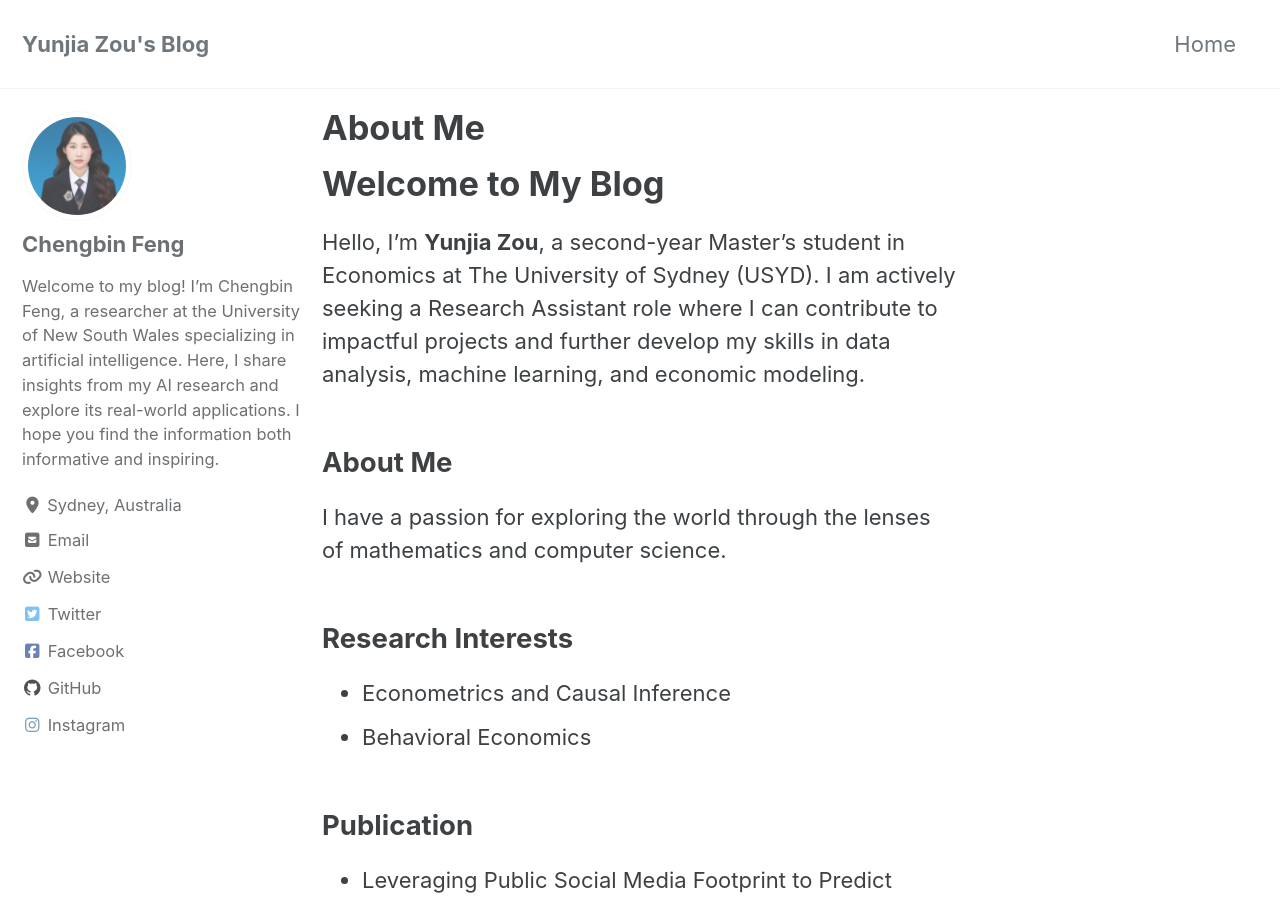
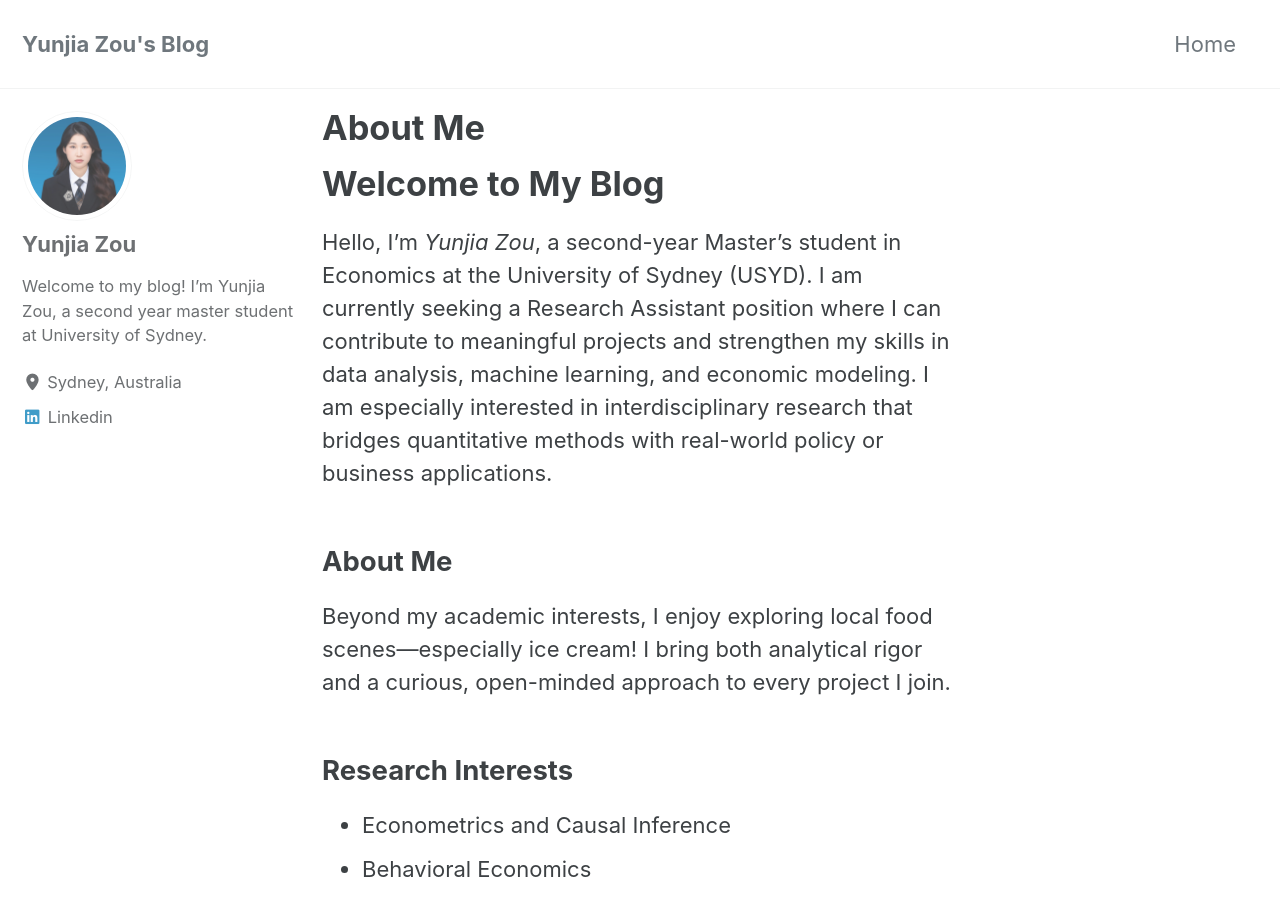
Before and after one commit to zou-yunjia/zou-yunjia.github.io, a Jekyll site: the page built from index.md, in a window 1280 px wide and 900 px high. Built offline with Jekyll 4.4.1, drawn with Linux system fonts in a browser that asks for light colours; cached includes are drawn as plain includes.

Commit message:
add files

```diff
--- a/CNAME
+++ b/CNAME
@@ -1 +1 @@
-www.kfengc27.com
+www.yunjiazou.com
--- a/_config.yml
+++ b/_config.yml
@@ -21,7 +21,7 @@ title                    : "Yunjia Zou's Blog"
 title_separator          : "-"
 subtitle                 : # site tagline that appears below site title in masthead
 name                     : "Yunjia Zou"
-description              : "An amazing website."
+description              : "My personal blog."
 url                      : # the base hostname & protocol for your site e.g. "https://mmistakes.github.io"
 baseurl                  : # the subpath of your site, e.g. "/blog"
 repository               : # GitHub username/repo-name e.g. "mmistakes/minimal-mistakes"
@@ -113,30 +113,17 @@ analytics:
 
 # Site Author
 author:
-  name             : "Chengbin Feng"
+  name             : "Yunjia Zou"
   avatar           : "/assets/images/yunjia.jpg"
-  bio              : "Welcome to my blog! I'm Chengbin Feng, a researcher at the University of New South Wales specializing in artificial intelligence. Here, I share insights from my AI research and explore its real-world applications. I hope you find the information both informative and inspiring."
+  bio              : "Welcome to my blog! I'm Yunjia Zou, a second year master student at University of Sydney."
   location         : "Sydney, Australia"
   email            :
   links:
-    - label: "Email"
-      icon: "fas fa-fw fa-envelope-square"
-      url: "mailto:yzou0447@uni.sydney.edu.au"
-    - label: "Website"
-      icon: "fas fa-fw fa-link"
-      url: "https://www.kfengc27.com"
-    - label: "Twitter"
-      icon: "fab fa-fw fa-twitter-square"
-      url: "https://twitter.com/kfengc27"
-    - label: "Facebook"
-      icon: "fab fa-fw fa-facebook-square"
-      url: "https://www.facebook.com/kfengc27"
-    - label: "GitHub"
-      icon: "fab fa-fw fa-github"
-      url: "https://github.com/kfengc27"
-    - label: "Instagram"
-      icon: "fab fa-fw fa-instagram"
-      url: "https://www.instagram.com/kfengc27/"
+    - label: "Linkedin"
+      icon: "fab fa-fw fa-linkedin"
+      url: "https://www.linkedin.com/in/yunjia-zou-65109b322/"
+
+
 
 # Site Footer
 footer:
--- a/index.md
+++ b/index.md
@@ -7,10 +7,10 @@ permalink: /
 ---
 
 # Welcome to My Blog
-Hello, I'm **Yunjia Zou**, a second-year Master's student in Economics at The University of Sydney (USYD).  I am actively seeking a Research Assistant role where I can contribute to impactful projects and further develop my skills in data analysis, machine learning, and economic modeling.
+Hello, I'm *Yunjia Zou*, a second-year Master’s student in Economics at the University of Sydney (USYD). I am currently seeking a Research Assistant position where I can contribute to meaningful projects and strengthen my skills in data analysis, machine learning, and economic modeling. I am especially interested in interdisciplinary research that bridges quantitative methods with real-world policy or business applications.
 
 ## About Me
-I have a passion for exploring the world through the lenses of mathematics and computer science.
+Beyond my academic interests, I enjoy exploring local food scenes—especially ice cream! I bring both analytical rigor and a curious, open-minded approach to every project I join.
 
 ## Research Interests
 - Econometrics and Causal Inference
```
